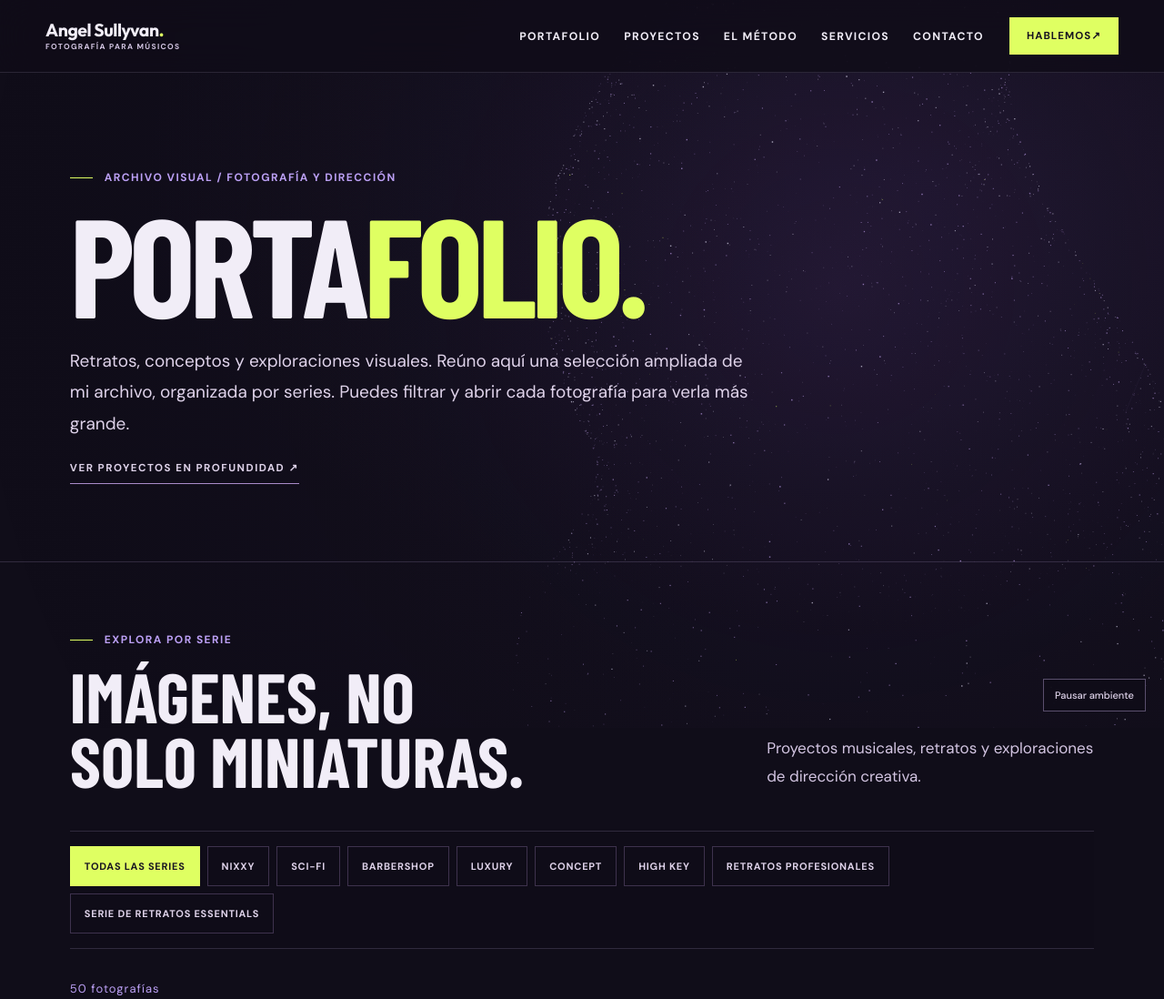
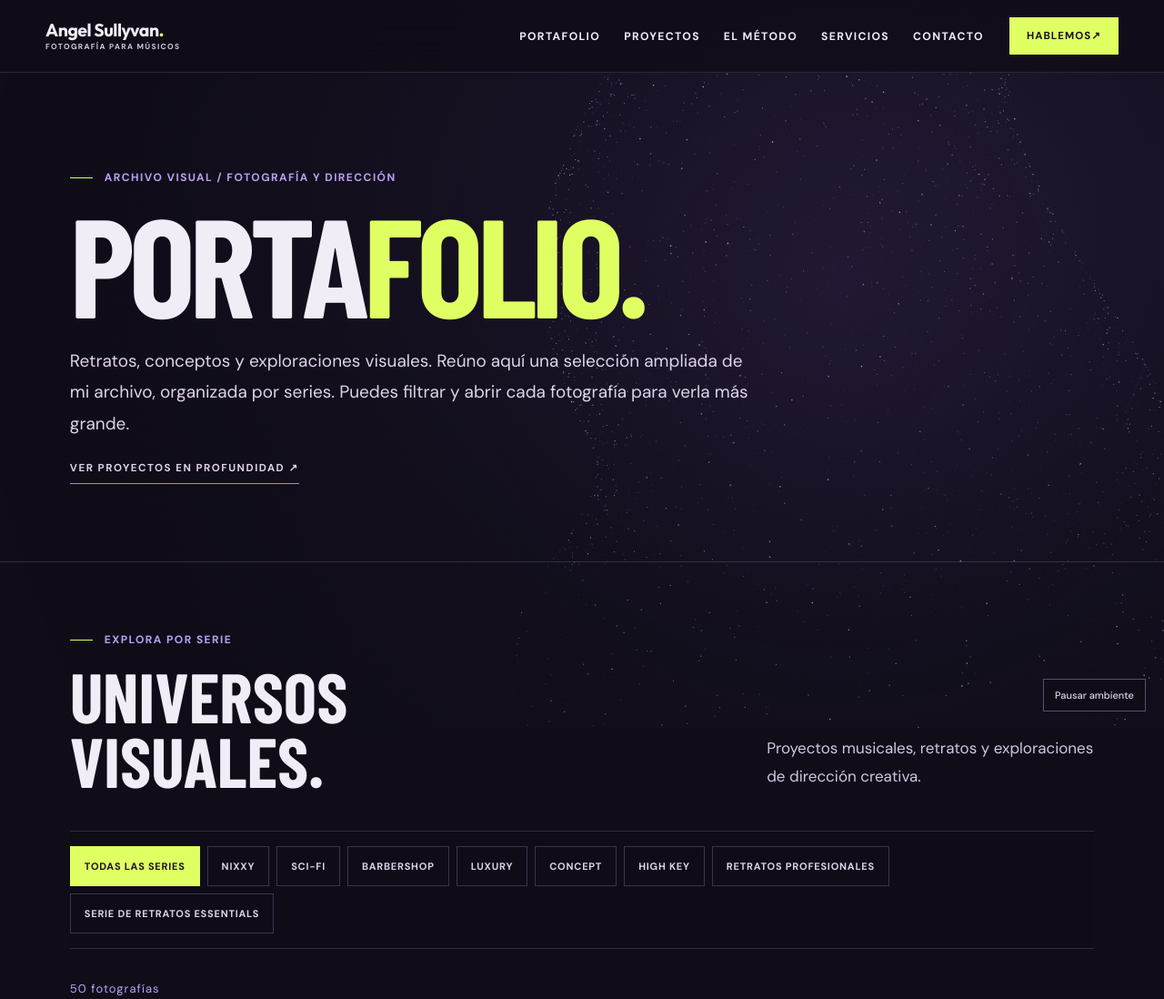
Before and after one commit to icaogm/Pkp-website, a plain HTML site: page portafolio.html in a window 1280 px wide. Shown: the top 1098 px of the page at 91% size. Drawn offline with nearby package versions, Linux system fonts and the light colour scheme; animation ran at ten frames a second; a web font is replaced by a local one.

```diff
--- a/portafolio.html
+++ b/portafolio.html
@@ -2580,7 +2580,7 @@ html{background:#100D19}body{background:transparent;color:var(--ink)}
             <div class="container">
                 <div class="archive-head">
                     <div><span class="eyebrow">Explora por serie</span>
-                        <h2 style="font:800 clamp(3rem,6vw,6.3rem)/.92 var(--display);text-transform:uppercase;margin:15px 0">IMÁGENES, NO<br>SOLO MINIATURAS.</h2>
+                        <h2 style="font:800 clamp(3rem,6vw,6.3rem)/.92 var(--display);text-transform:uppercase;margin:15px 0">UNIVERSOS<br>VISUALES.</h2>
                     </div>
                     <p>Proyectos musicales, retratos y exploraciones de dirección creativa.</p>
                 </div>
```
